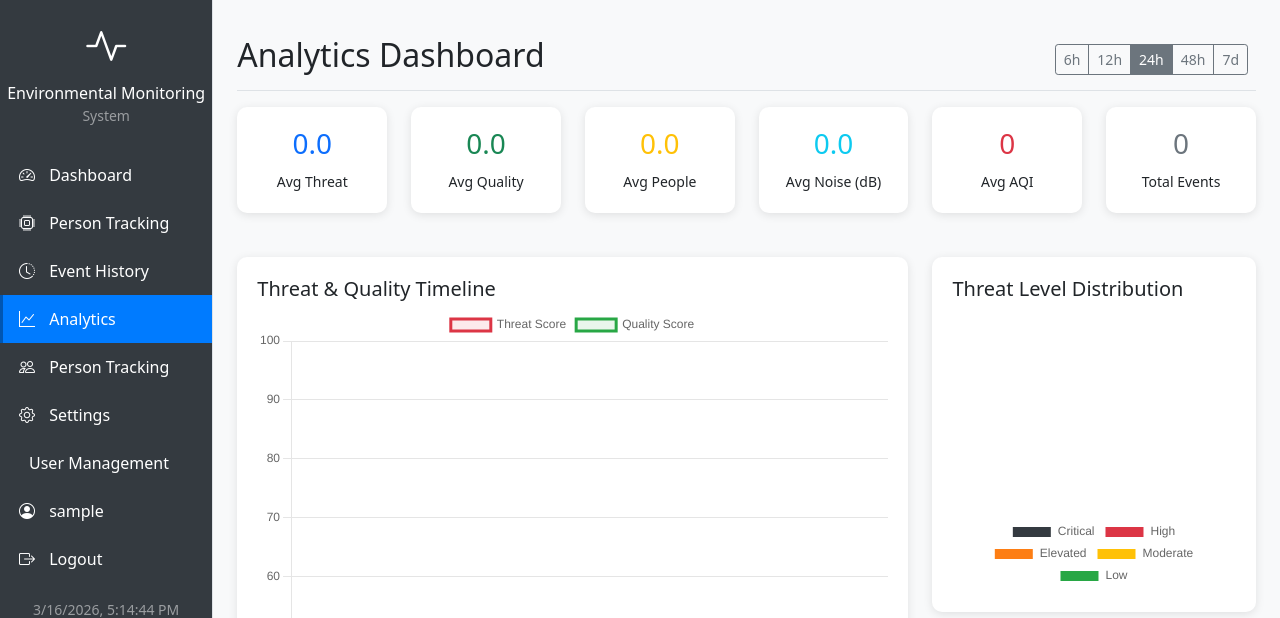
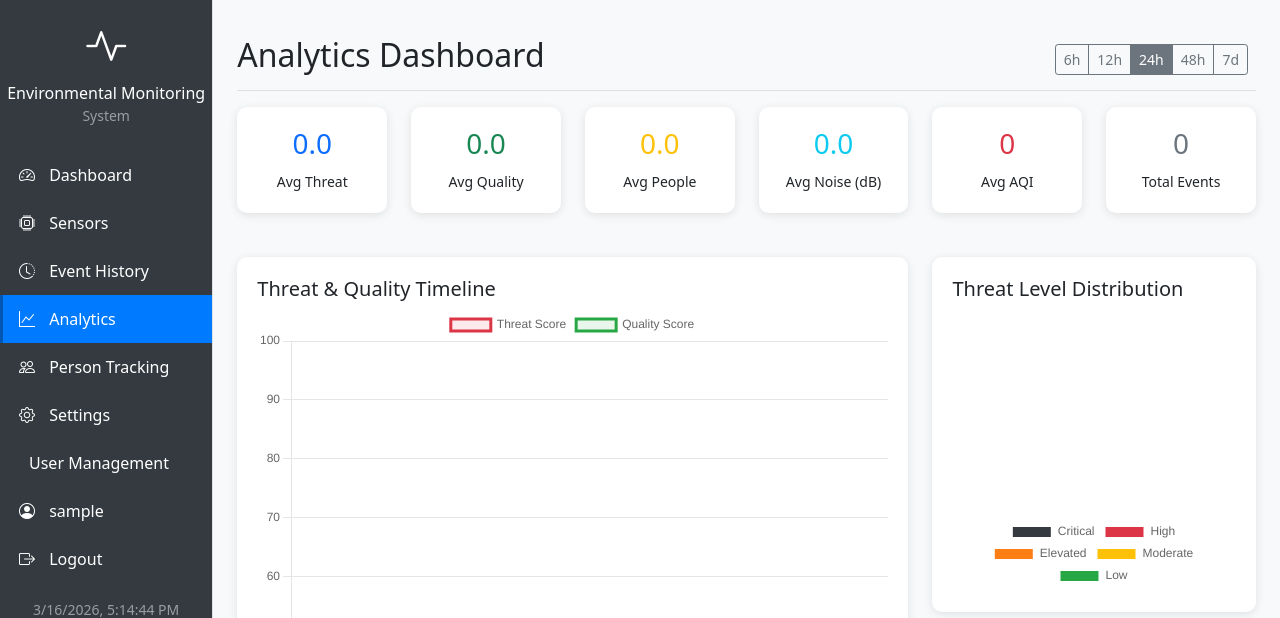
Before and after one commit to SarveshwarSenthilKumar/Engineering-Idol, a Flask app: page /analytics in a window 1280 px wide. Shown: the top 618 px of the page. Run offline with Flask 3, Linux system fonts and the light colour scheme; the visitor is signed in with stand-in values (Sample User, id 1); data that the repository does not hold is empty.

Commit message:
Fixed the nav tab to say sensors

```diff
--- a/templates/base.html
+++ b/templates/base.html
@@ -134,7 +134,7 @@
                         <li class="nav-item">
                             <a class="nav-link {% if request.endpoint == 'sensors' %}active{% endif %}"
                                href="{{ url_for('sensors') }}">
-                                <i class="bi bi-cpu"></i> Person Tracking
+                                <i class="bi bi-cpu"></i> Sensors
                             </a>
                         </li>
                         <li class="nav-item">
```
